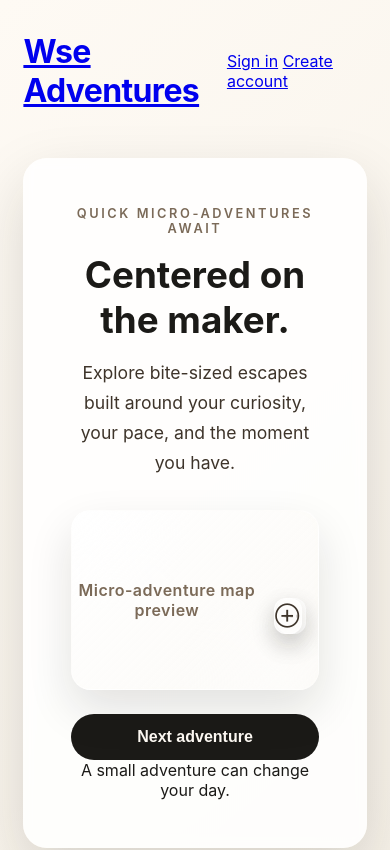
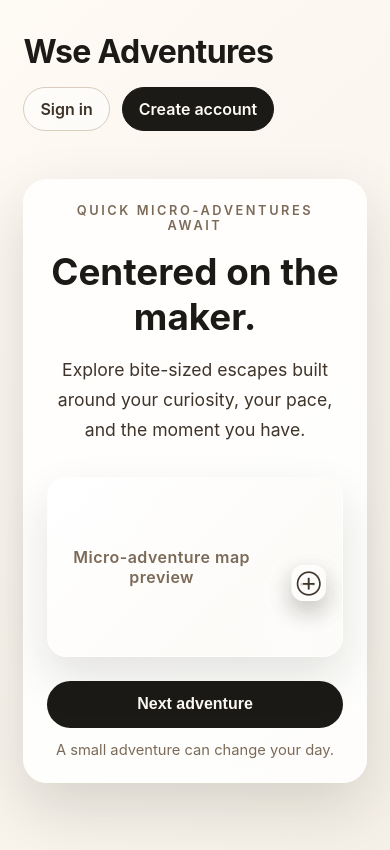
Before and after one commit to wisebrain-cmd/WISE-APP, a website: page index.html in a window 390 px wide. Shown: the top 850 px of the page. Drawn offline with Linux system fonts and the light colour scheme.

Commit message:
Style account controls and responsive navigation

```diff
--- a/styles.css
+++ b/styles.css
@@ -248,3 +248,17 @@ body {
   font-size: 0.9rem;
   color: #5a4f44;
 }
+
+/* Account navigation and responsive layout */
+.nav-title { color: #1b1a17; text-decoration: none; }
+.account-actions { display: flex; align-items: center; justify-content: flex-end; gap: .75rem; flex-wrap: wrap; }
+.nav-link, .nav-cta, .logout-button { border: 1px solid #d8cdbd; border-radius: 999px; padding: .7rem 1rem; font: inherit; font-weight: 600; text-decoration: none; cursor: pointer; }
+.nav-link { color: #3e342a; background: rgba(255,255,255,.55); }
+.nav-cta, .logout-button { background: #1b1a17; color: #fefaf4; border-color: #1b1a17; }
+.account-welcome { color: #5a4f44; font-weight: 600; }
+.hero-hint { color: #7b6a58; margin-top: .85rem; font-size: .92rem; }
+@media (max-width: 560px) {
+  .site-nav { align-items: flex-start; flex-direction: column; gap: 1rem; }
+  .account-actions { justify-content: flex-start; }
+  .hero-card { padding: 1.5rem; }
+}
```
